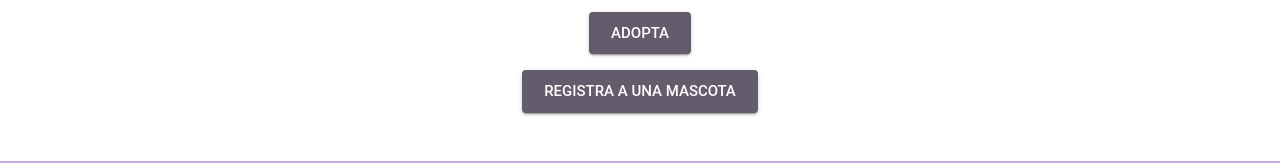
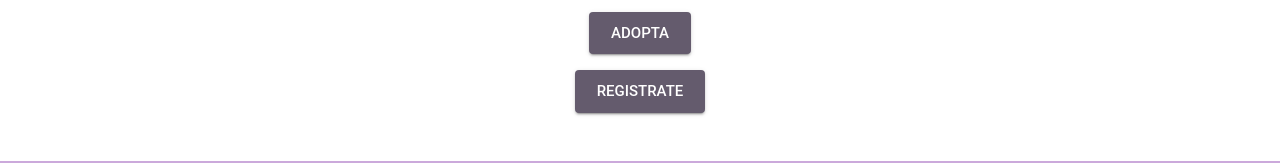
Before and after one commit to Jh0nZ/huellitasCochalas, a React (Create React App) app in the folder frontend/: page / in a window 1280 px wide. Shown: the part 564-727 px from the top of the page. Built offline with nearby package versions, Linux system fonts and the light colour scheme.

Commit message:
Dar funcion al boton de adoptar

```diff
--- a/frontend/src/App.jsx
+++ b/frontend/src/App.jsx
@@ -3,7 +3,7 @@ import React from "react";
 import { Route, Routes } from "react-router-dom";
 
 import { Login, NotFound, PetRegister, Pets, Infopets } from "./pages";
-import { AdoptionRequest, NavBar } from "./components";
+import { AdoptionRequest, NavBar } from "./Components";
 import Home from "./pages/Home";
 import UserRegister from "./pages/UserRegister";
 import { lightTheme } from "./theme";
--- a/frontend/src/pages/Home.jsx
+++ b/frontend/src/pages/Home.jsx
@@ -95,7 +95,7 @@ const Home = () => {
       }}
       onClick={handleRegisterClick}
     >
-      REGISTRA A UNA MASCOTA
+      REGISTRATE
     </Button>
 
       </Container>
--- a/frontend/src/pages/Infopets.jsx
+++ b/frontend/src/pages/Infopets.jsx
@@ -1,9 +1,15 @@
 import React from "react";
 import { Grid, Card, CardMedia, CardContent, Typography, Button, useTheme} from "@mui/material";
 import PetsIcon from '@mui/icons-material/Pets';
+import { useNavigate } from "react-router-dom";
+
 const Infopets = () => {
   const theme = useTheme();
+  const navigate = useNavigate();
 
+  const handleAdoptaClick = () => {
+    navigate("/adoption-request");
+  };
   const pet = {
     id: 1,
     name: "Fido",
@@ -66,7 +72,7 @@ const Infopets = () => {
            mt:4,
             mx: 15,
           }}
-
+          onClick={handleAdoptaClick}
         >
           ADOPTAR
         </Button>
--- a/frontend/src/pages/PetRegister.jsx
+++ b/frontend/src/pages/PetRegister.jsx
@@ -9,7 +9,7 @@ import {
   IconButton,
 } from "@mui/material";
 import { PhotoCamera, Delete } from "@mui/icons-material";
-import { ImagePreview } from "../components";
+import { ImagePreview } from "../Components";
 
 const PetRegister = () => {
   const [formData, setFormData] = useState({
--- a/frontend/src/pages/Pets.jsx
+++ b/frontend/src/pages/Pets.jsx
@@ -12,7 +12,7 @@ import {
   RadioGroup,
 } from "@mui/material";
 import FilterAltIcon from "@mui/icons-material/FilterAlt"; // Icono de filtro
-import { PetCard } from "../components";
+import { PetCard } from "../Components";
 import TextField from '@mui/material/TextField';
 import Autocomplete from '@mui/material/Autocomplete';
 // Datos de ejemplo
--- a/frontend/src/pages/UserRegister.jsx
+++ b/frontend/src/pages/UserRegister.jsx
@@ -13,7 +13,7 @@ import {
 import { Visibility, VisibilityOff } from "@mui/icons-material";
 import { useNavigate } from "react-router-dom";
 import { PhotoCamera, Delete } from "@mui/icons-material";
-import { ImagePreview } from "../components";
+import { ImagePreview } from "../Components";
 const UserRegister = () => {
   const [showPassword, setShowPassword] = useState(false);
   const [showConfirmPassword, setShowConfirmPassword] = useState(false);
```
